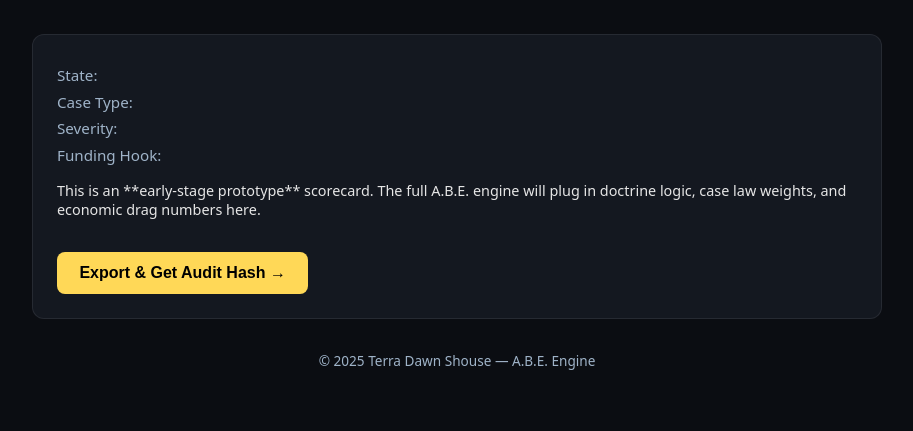
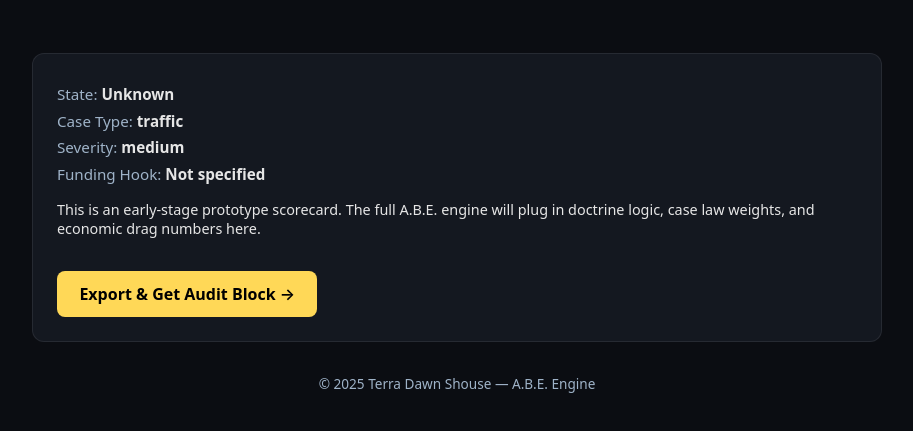
Before and after one commit to Terra610/abe-v2, a plain HTML site: page engine/scorecard/index.html in a window 1280 px wide. Shown: the part 105-536 px from the top of the page, without its empty margins (183-1096 px from the left). Drawn offline with Linux system fonts and the light colour scheme.

Commit message:
Update index.html

```diff
--- a/engine/scorecard/index.html
+++ b/engine/scorecard/index.html
@@ -18,10 +18,11 @@
     .row{margin:.4rem 0;font-size:.95rem;}
     .label{color:var(--muted);}
     .score{font-weight:600;}
-    button{margin-top:1.2rem;background:var(--accent);color:#000;
+    .btn{margin-top:1.2rem;background:var(--accent);color:#000;
       padding:.75rem 1.4rem;border-radius:8px;border:none;
-      cursor:pointer;font-weight:600;font-size:1rem;}
-    button:hover{box-shadow:0 0 12px var(--accentGlow);}
+      cursor:pointer;font-weight:600;font-size:1rem;
+      text-decoration:none;display:inline-block;}
+    .btn:hover{box-shadow:0 0 12px var(--accentGlow);}
     footer{text-align:center;margin:2rem 0;color:var(--muted);
       font-size:.85rem;}
   </style>
@@ -39,12 +40,12 @@
   <div class="row"><span class="label">Funding Hook:</span> <span id="scFund" class="score"></span></div>
 
   <p style="margin-top:1rem;font-size:.9rem;">
-    This is an **early-stage prototype** scorecard.
+    This is an early-stage prototype scorecard.
     The full A.B.E. engine will plug in doctrine logic, case law weights,
     and economic drag numbers here.
   </p>
 
-  <button onclick="next()">Export & Get Audit Hash →</button>
+  <a class="btn" href="../export/index.html">Export & Get Audit Block →</a>
 </div>
 
 <footer>© 2025 Terra Dawn Shouse — A.B.E. Engine</footer>
@@ -68,5 +69,7 @@
   document.getElementById('scType').textContent = type;
   document.getElementById('scSev').textContent = sev;
   document.getElementById('scFund').textContent = fund;
-
-  window.next = function() {
+})();
+</script>
+</body>
+</html>
```
